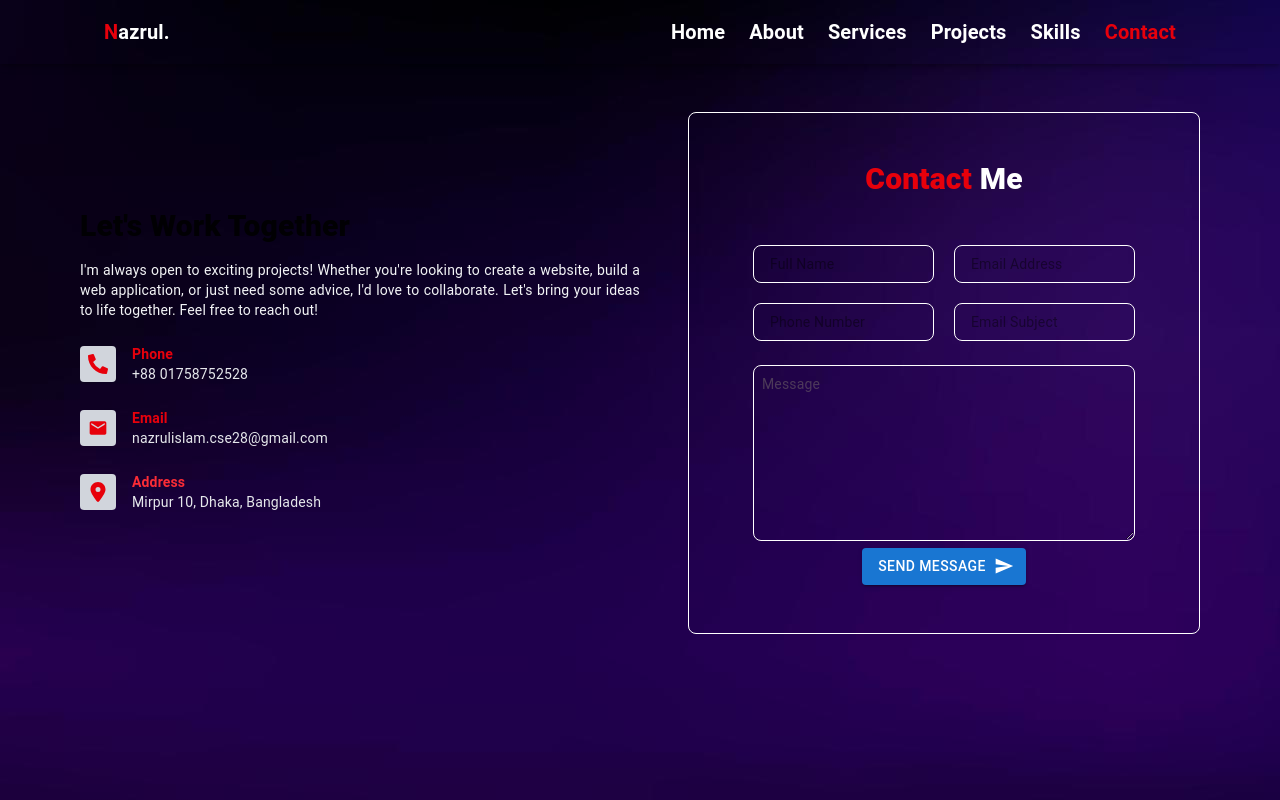
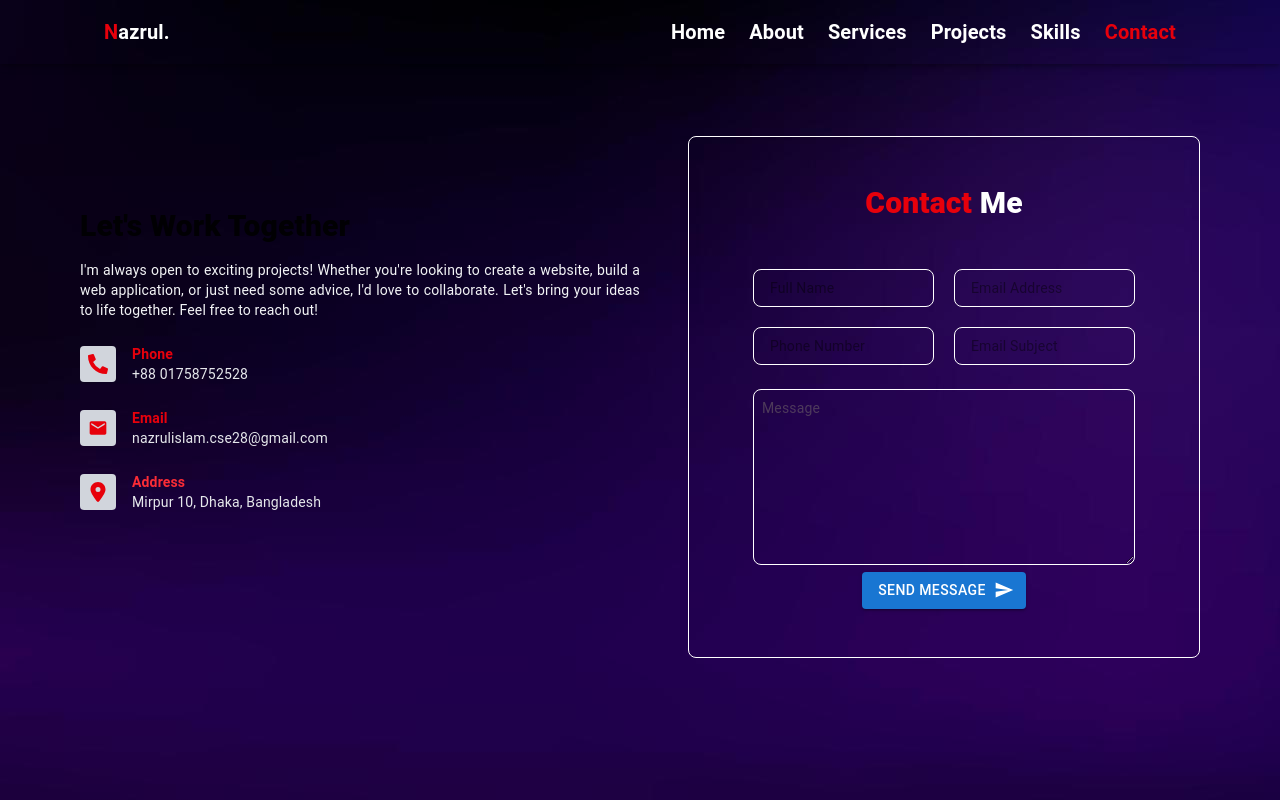
Before and after one commit to Nazrul144/nazrul-portfolio, a Next.js app: page /contact in a window 1280 px wide. Built offline with nearby package versions, Linux system fonts and the light colour scheme.

Commit message:
Contact section done

```diff
--- a/src/components/homePage/Contact.jsx
+++ b/src/components/homePage/Contact.jsx
@@ -26,12 +26,12 @@ const Contact = () => {
         })
         .then(
           () => {
+            audio.play();
             setMessage("Message has been sent successfully!")
             form.current.reset()
-            audio.play()
             setTimeout(()=>{
                 setMessage("")
-            },3000)
+            },5000)
             console.log('SUCCESS!');
           },
           (error) => {
@@ -80,7 +80,7 @@ const Contact = () => {
           </div>
         </div>
 
-        <div className="lg:max-w-[50%] border-[1px] border-white shadow-4xl  rounded-lg">
+        <div className="lg:max-w-[50%] border-[0.5px] border-white shadow-4xl  rounded-lg mt-6">
           <h1 className="text-center font-extrabold text-white text-3xl mt-12">
             <span className="text-red-600">Contact</span> Me
           </h1>
```
